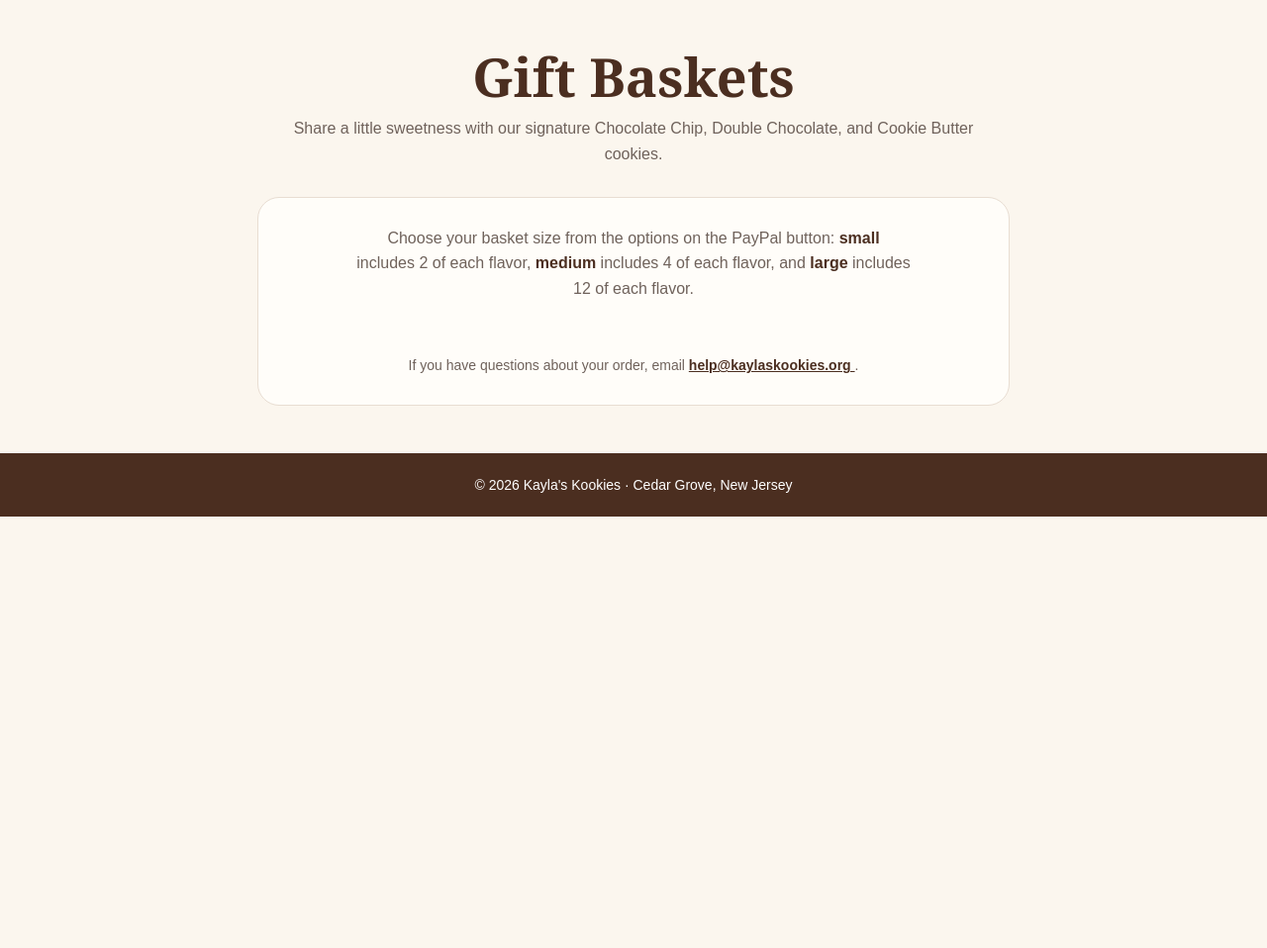
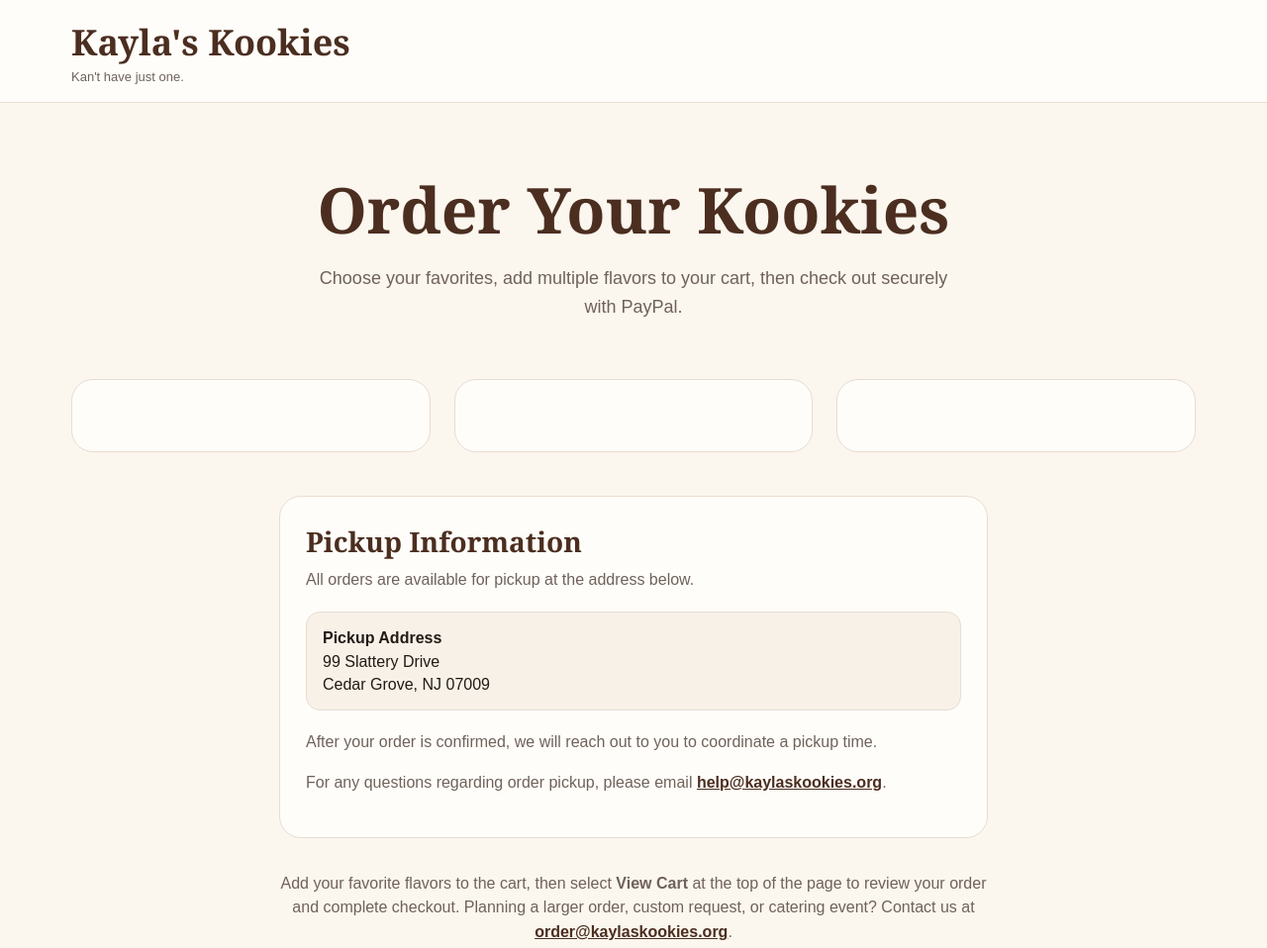
Before and after one commit to kayla786/Kaylas-Kookies-Store, a plain HTML site: page index.html in a window 1280 px wide. Shown: the top 958 px of the page at 99% size. Before the commit the page ends 800 px from the top, so only its background shows below. Drawn offline with Linux system fonts and the light colour scheme; a script that the page names is missing.

Commit message:
Update index.html

```diff
--- a/index.html
+++ b/index.html
@@ -3,175 +3,137 @@
 <head>
   <meta charset="utf-8">
   <meta name="viewport" content="width=device-width, initial-scale=1">
-  <title>Gift Baskets | Kayla's Kookies</title>
-  <meta name="description" content="Shop Kayla's Kookies gift baskets with Chocolate Chip, Double Chocolate, and Cookie Butter cookies.">
+  <title>Order Online | Kayla's Kookies</title>
+  <meta name="description" content="Order Kayla's Kookies online. Add multiple flavors to your cart and check out securely with PayPal.">
 
   <style>
-    :root {
-      --cream: #fbf6ee;
-      --paper: #fffdf9;
-      --brown: #4b2e20;
-      --ink: #241a15;
-      --muted: #6f625b;
-      --line: #e8ddd2;
+    :root{
+      --cream:#fbf6ee; --paper:#fffdf9; --brown:#4b2e20;
+      --ink:#241a15; --muted:#6f625b; --line:#e8ddd2; --green:#95d9a8;
     }
-
-    * {
-      box-sizing: border-box;
+    *{box-sizing:border-box}
+    body{margin:0;background:var(--cream);color:var(--ink);font-family:Arial,Helvetica,sans-serif}
+    header{background:var(--paper);border-bottom:1px solid var(--line);position:sticky;top:0;z-index:10}
+    .nav{max-width:1180px;margin:auto;padding:18px 22px;display:flex;align-items:center;justify-content:space-between;gap:20px}
+    .brand{font-family:Georgia,serif;font-size:clamp(24px,4vw,36px);font-weight:700;color:var(--brown)}
+    .tag{font-size:13px;color:var(--muted);margin-top:3px}
+    #cartWrap{display:block}
+    .hero{max-width:900px;margin:0 auto;text-align:center;padding:64px 22px 30px}
+    .hero h1{font-family:Georgia,serif;color:var(--brown);font-size:clamp(38px,7vw,64px);margin:0 0 12px}
+    .hero p{font-size:18px;line-height:1.6;color:var(--muted);margin:0 auto;max-width:660px}
+    .grid{max-width:1180px;margin:0 auto;padding:28px 22px 44px;display:grid;grid-template-columns:repeat(3,1fr);gap:24px}
+    .card{background:var(--paper);border:1px solid var(--line);border-radius:22px;overflow:hidden;display:flex;flex-direction:column}
+    .content{padding:12px;display:flex;flex-direction:column;flex:1}
+    .paypal-slot{margin-top:0;min-height:48px}
+    .paypal-only-card{overflow:visible}
+    .pickup-wrap{max-width:760px;margin:0 auto 34px;padding:0 22px}
+    .pickup-card{background:var(--paper);border:1px solid var(--line);border-radius:22px;padding:26px}
+    .pickup-card h2{font-family:Georgia,serif;color:var(--brown);font-size:28px;margin:0 0 8px}
+    .pickup-card .intro{color:var(--muted);line-height:1.55;margin:0 0 16px}
+    .location{background:#f7f1e8;border:1px solid var(--line);border-radius:14px;padding:14px 16px;margin:20px 0;line-height:1.45}
+    .pickup-card a{color:var(--brown);font-weight:700}
+    .cart-note{max-width:760px;margin:0 auto 70px;padding:0 22px;text-align:center;color:var(--muted);line-height:1.55}
+    .cart-note a{color:var(--brown);font-weight:700}
+    footer{background:var(--brown);color:#fff;padding:28px 22px;text-align:center;font-size:14px}
+    @media(max-width:850px){
+      .grid{grid-template-columns:1fr;max-width:580px}
+      .nav{align-items:flex-start}
+      .hero{padding-top:42px}
     }
-
-    body {
-      margin: 0;
-      background: var(--cream);
-      color: var(--ink);
-      font-family: Arial, Helvetica, sans-serif;
-    }
-
-    .page-header {
-      padding: 48px 20px 22px;
-      text-align: center;
-    }
-
-    h1 {
-      margin: 0 0 10px;
-      color: var(--brown);
-      font-family: Georgia, "Times New Roman", serif;
-      font-size: clamp(38px, 7vw, 54px);
-      line-height: 1.1;
-    }
-
-    .subtitle {
-      max-width: 700px;
-      margin: 0 auto;
-      color: var(--muted);
-      font-size: 16px;
-      line-height: 1.6;
-    }
-
-    .basket-section {
-      width: min(100% - 32px, 760px);
-      margin: 8px auto 48px;
-      display: flex;
-      justify-content: center;
-    }
-
-    .basket-card {
-      width: 100%;
-      padding: 28px;
-      border: 1px solid var(--line);
-      border-radius: 22px;
-      background: var(--paper);
-      text-align: center;
-    }
-
-    .basket-card p {
-      max-width: 560px;
-      margin: 0 auto 20px;
-      color: var(--muted);
-      font-size: 16px;
-      line-height: 1.6;
-    }
-
-    .basket-card strong {
-      color: var(--brown);
-    }
-
-    .paypal-controls {
-      display: flex;
-      flex-direction: column;
-      align-items: center;
-      justify-content: center;
-      gap: 14px;
-      width: 100%;
-    }
-
-    paypal-cart-button,
-    paypal-add-to-cart-button {
-      display: block;
-      max-width: 100%;
-      margin: 0 auto;
-    }
-
-    .help-text {
-      margin-top: 20px !important;
-      margin-bottom: 0 !important;
-      font-size: 14px !important;
-    }
-
-    .help-text a {
-      color: var(--brown);
-      font-weight: 700;
-    }
-
-    footer {
-      padding: 24px 16px;
-      background: var(--brown);
-      color: #fff;
-      text-align: center;
-      font-size: 14px;
-    }
-
-    @media (max-width: 600px) {
-      .page-header {
-        padding-top: 38px;
-      }
-
-      .basket-card {
-        padding: 22px 16px;
-      }
+    @media(max-width:620px){
+      .pickup-card{padding:22px 18px}
     }
   </style>
 
-  <!-- PayPal Shopping Cart setup -->
-  <script
-    src="https://www.paypalobjects.com/ncp/cart/cart.js"
-    data-merchant-id="2X4QGWTYNY48W">
-  </script>
+  <script src="https://www.paypalobjects.com/ncp/cart/cart.js" data-merchant-id="2X4QGWTYNY48W"></script>
 </head>
+<body>
 
-<body>
-  <main>
-    <header class="page-header">
-      <h1>Gift Baskets</h1>
-      <p class="subtitle">
-        Share a little sweetness with our signature Chocolate Chip,
-        Double Chocolate, and Cookie Butter cookies.
-      </p>
+<header>
+  <div class="nav">
+    <div>
+      <div class="brand">Kayla's Kookies</div>
+      <div class="tag">Kan't have just one.</div>
+    </div>
+    <div id="cartWrap">
+      <paypal-cart-button data-id="pp-view-cart"></paypal-cart-button>
+      <script>cartPaypal.Cart({ id: "pp-view-cart" })</script>
+    </div>
+  </div>
 </header>
 
-    <section class="basket-section" aria-label="Gift basket ordering">
-      <div class="basket-card">
-        <p>
-          Choose your basket size from the options on the PayPal button:
-          <strong>small</strong> includes 2 of each flavor,
-          <strong>medium</strong> includes 4 of each flavor, and
-          <strong>large</strong> includes 12 of each flavor.
+<main>
+  <section class="hero">
+    <h1>Order Your Kookies</h1>
+    <p>Choose your favorites, add multiple flavors to your cart, then check out securely with PayPal.</p>
+  </section>
+
+  <section class="grid" aria-label="Cookie flavors">
+    <article class="card paypal-only-card">
+      <div class="content">
+        <div class="paypal-slot">
+          <paypal-add-to-cart-button data-id="CAK6C4HF4XK9Y"></paypal-add-to-cart-button>
+          <script>cartPaypal.AddToCart({ id: "CAK6C4HF4XK9Y" })</script>
+        </div>
+      </div>
+    </article>
+
+    <article class="card paypal-only-card">
+      <div class="content">
+        <div class="paypal-slot">
+          <paypal-add-to-cart-button data-id="YSHH4WTBQMDZY"></paypal-add-to-cart-button>
+          <script>cartPaypal.AddToCart({ id: "YSHH4WTBQMDZY" })</script>
+        </div>
+      </div>
+    </article>
+
+    <article class="card paypal-only-card">
+      <div class="content">
+        <div class="paypal-slot">
+          <paypal-add-to-cart-button data-id="DQP57G5P5WUGY"></paypal-add-to-cart-button>
+          <script>cartPaypal.AddToCart({ id: "DQP57G5P5WUGY" })</script>
+        </div>
+      </div>
+    </article>
+  </section>
+
+  <section class="pickup-wrap" aria-labelledby="pickupHeading">
+    <div class="pickup-card">
+      <h2 id="pickupHeading">Pickup Information</h2>
+
+      <p class="intro">
+        All orders are available for pickup at the address below.
       </p>
 
-        <div class="paypal-controls">
-          <paypal-cart-button data-id="pp-view-cart"></paypal-cart-button>
-          <script>
-            cartPaypal.Cart({ id: "pp-view-cart" });
-          </script>
-
-          <paypal-add-to-cart-button
-            data-id="ZPNVMTBFYMAFQ">
-          </paypal-add-to-cart-button>
-          <script>
-            cartPaypal.AddToCart({ id: "ZPNVMTBFYMAFQ" });
-          </script>
+      <div class="location">
+        <strong>Pickup Address</strong><br>
+        99 Slattery Drive<br>
+        Cedar Grove, NJ 07009
       </div>
 
-        <p class="help-text">
-          If you have questions about your order, email
-          <a href="mailto:help@kaylaskookies.org">
-            help@kaylaskookies.org
-          </a>.
+      <p class="intro">
+        After your order is confirmed, we will reach out to you to coordinate a pickup time.
+      </p>
+
+      <p class="intro">
+        For any questions regarding order pickup, please email
+        <a href="mailto:help@kaylaskookies.org">help@kaylaskookies.org</a>.
       </p>
     </div>
   </section>
+
+  <p class="cart-note">
+    Add your favorite flavors to the cart, then select <strong>View Cart</strong>
+    at the top of the page to review your order and complete checkout.
+    Planning a larger order, custom request, or catering event? Contact us at
+    <a href="mailto:order@kaylaskookies.org?subject=Kayla's%20Kookies%20Order">order@kaylaskookies.org</a>.
+  </p>
 </main>
 
 <footer>© 2026 Kayla's Kookies · Cedar Grove, New Jersey</footer>
+
 </body>
 </html>
+
+
+Add a section on here for the gift baskets. I do not have an image of them yet
```
Lines whose indentation alone changed are shown as unchanged.
